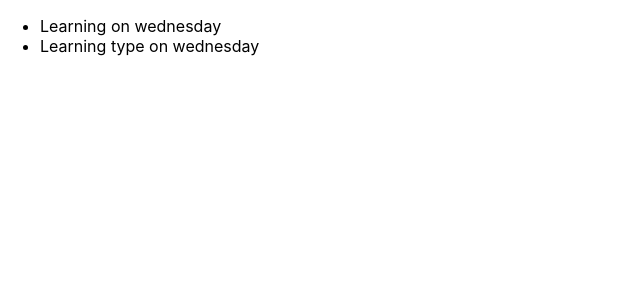
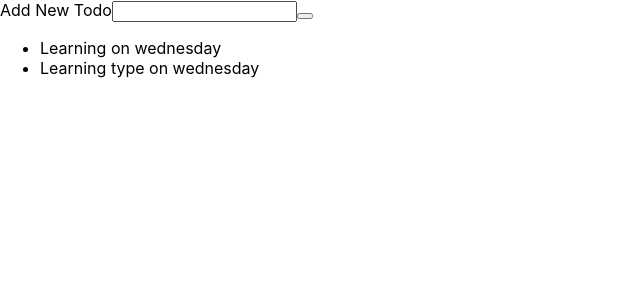
Before and after one commit to Babatunde-Segun/todo-app-, a React (Create React App) app: page / in a window 1280 px wide. Shown: the top 300 px of the page, without its empty margins (0-640 px from the left). Built offline with nearby package versions, Linux system fonts and the light colour scheme.

Commit message:
using function in typescript

```diff
--- a/src/App.tsx
+++ b/src/App.tsx
@@ -1,3 +1,4 @@
+import NewTodo from "./components/NewTodo";
 import Todos from "./components/Todos";
 import Todo from "./models/todo";
 
@@ -6,8 +7,11 @@
     new Todo("Learning on wednesday"),
     new Todo("Learning type on wednesday"),
   ];
+
+  const addTodoHandler = (todoText: string) => {};
   return (
     <div>
+      <NewTodo onAddTodo={addTodoHandler} />
       <Todos items={todos} />
     </div>
   );
--- a/src/components/NewTodo.tsx
+++ b/src/components/NewTodo.tsx
@@ -2,7 +2,14 @@
 
 import { useRef } from "react";
 
-const NewTodo: React.FC = () => {
+// To add a function as a prop we use the arrow syntax () => {}
+// Not to forget the we have to set type of any parameter that the function may have
+//  If the function is return a value, we have to specify in our when setting the type
+//  if there's no return value , we set it to void just like the example
+
+const NewTodo: React.FC<{ onAddTodo: (text: string) => void }> = ({
+  onAddTodo,
+}) => {
   // useRef point a HTML element: you just have to tell typescript the element you are point to.
   const todoTextInputRef = useRef<HTMLInputElement>(null);
 
@@ -12,6 +19,8 @@
     const enteredText = todoTextInputRef.current!.value;
 
     if (enteredText.trim().length === 0) return;
+
+    onAddTodo(enteredText);
   };
   return (
     <form onSubmit={handleSubmit}>
```
